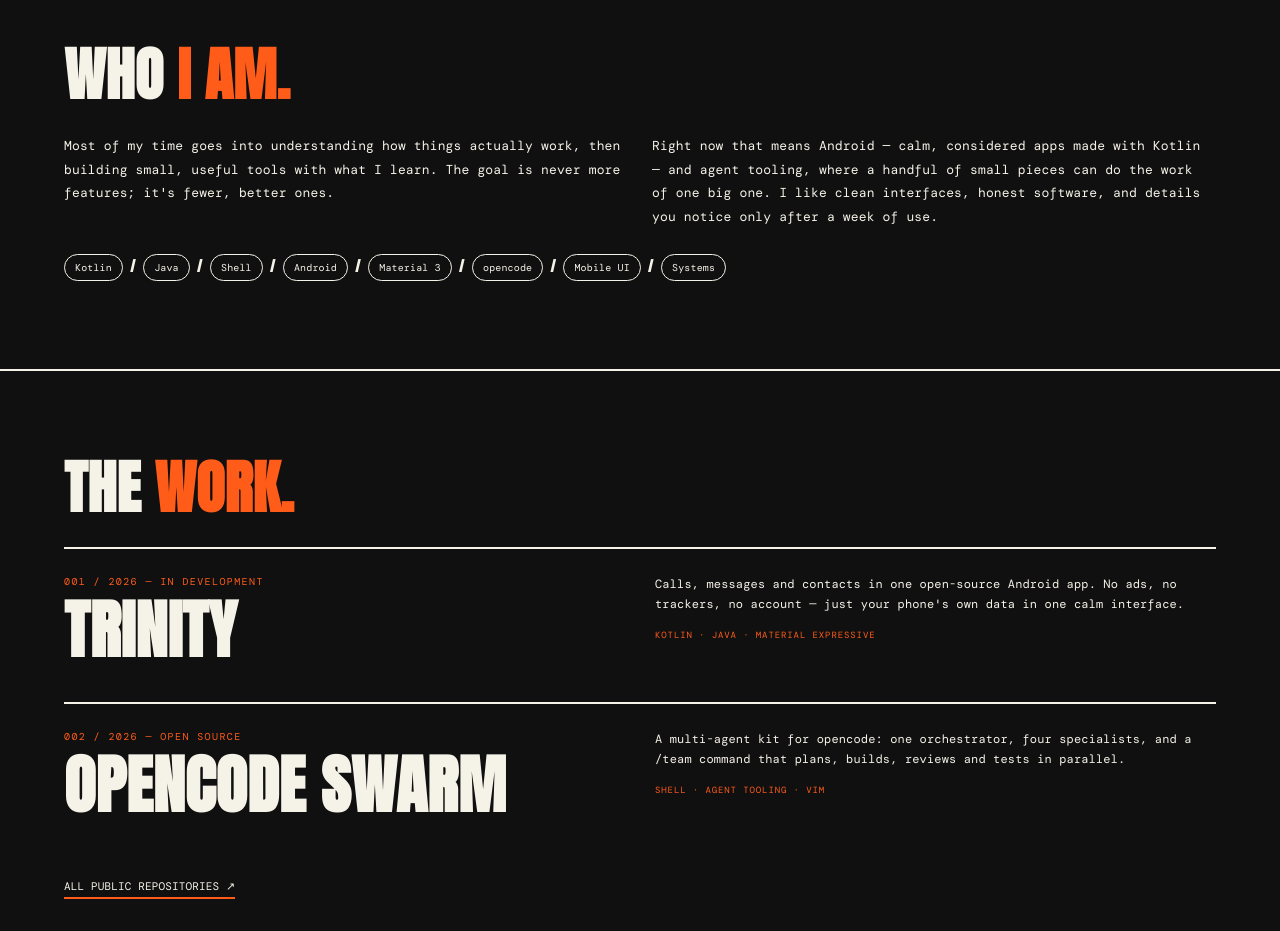
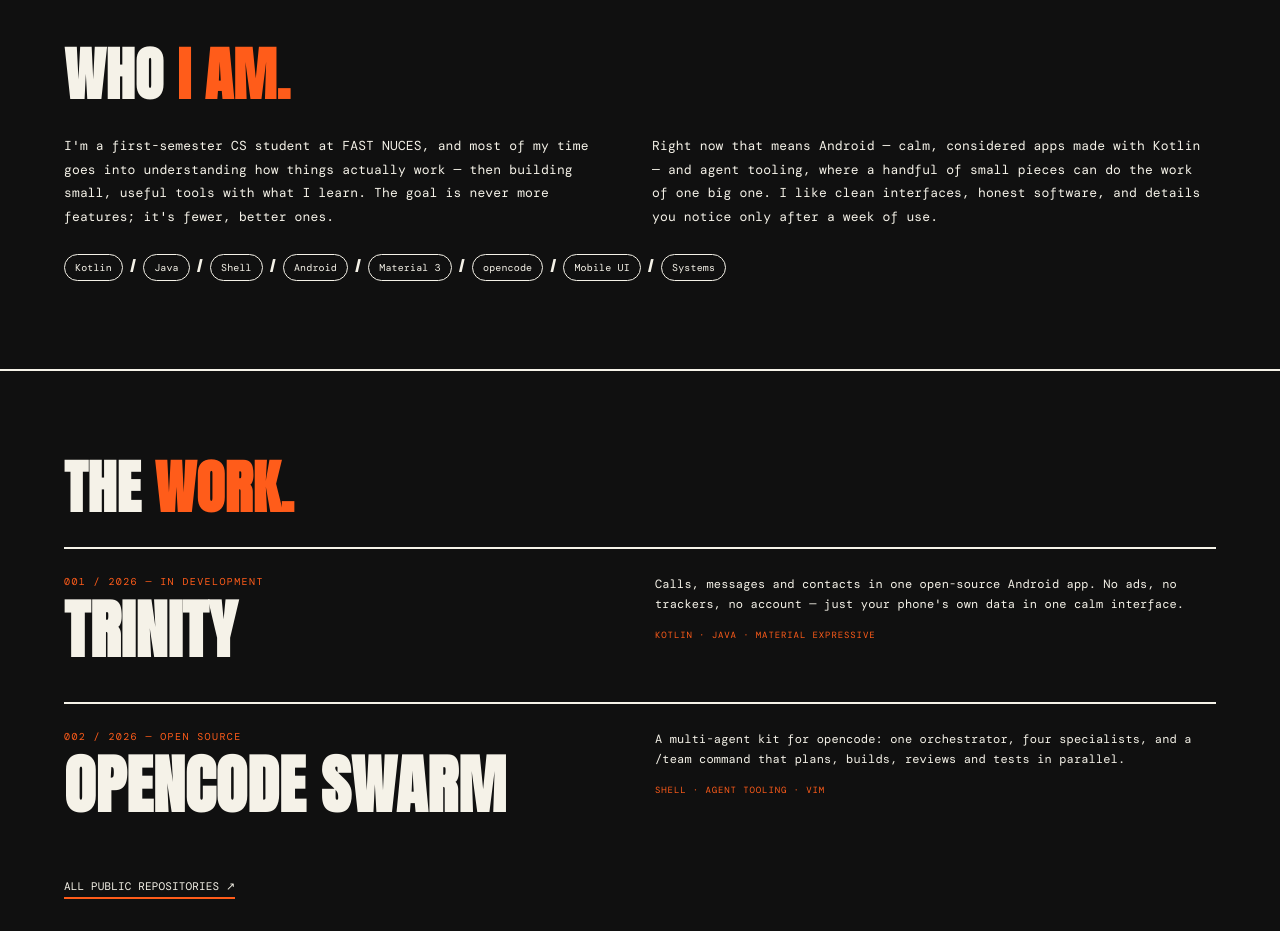
Before and after one commit to sarimmohib/sarimmohib.github.io, a plain HTML site: page index.html in a window 1280 px wide. Shown: the part 940-1871 px from the top of the page. Drawn offline with nearby package versions, Linux system fonts and the light colour scheme.

Commit message:
Add first-semester FAST NUCES detail to About

```diff
--- a/index.html
+++ b/index.html
@@ -84,7 +84,7 @@ footer{padding:24px 0;font-family:'DM Mono',monospace;font-size:10px;text-transf
 </div>
 </div></div></section>
 <section class="sec" id="about"><div class="wrap"><h2 class="sec-h rv">Who <em>I am.</em></h2>
-<div class="about-g"><p class="rv">Most of my time goes into understanding how things actually work, then building small, useful tools with what I learn. The goal is never more features; it's fewer, better ones.</p><p class="rv">Right now that means Android — calm, considered apps made with Kotlin — and agent tooling, where a handful of small pieces can do the work of one big one. I like clean interfaces, honest software, and details you notice only after a week of use.</p></div><div class="tags rv"><span class="skill">Kotlin</span> / <span class="skill">Java</span> / <span class="skill">Shell</span> / <span class="skill">Android</span> / <span class="skill">Material 3</span> / <span class="skill">opencode</span> / <span class="skill">Mobile UI</span> / <span class="skill">Systems</span></div></div></section>
+<div class="about-g"><p class="rv">I'm a first-semester CS student at FAST NUCES, and most of my time goes into understanding how things actually work — then building small, useful tools with what I learn. The goal is never more features; it's fewer, better ones.</p><p class="rv">Right now that means Android — calm, considered apps made with Kotlin — and agent tooling, where a handful of small pieces can do the work of one big one. I like clean interfaces, honest software, and details you notice only after a week of use.</p></div><div class="tags rv"><span class="skill">Kotlin</span> / <span class="skill">Java</span> / <span class="skill">Shell</span> / <span class="skill">Android</span> / <span class="skill">Material 3</span> / <span class="skill">opencode</span> / <span class="skill">Mobile UI</span> / <span class="skill">Systems</span></div></div></section>
 <section class="sec" id="work"><div class="wrap"><h2 class="sec-h rv">The <em>work.</em></h2>
 <a class="proj rv" href=https://github.com/sarimmohib/trinity target="_blank" rel="noopener"><div><div class="pno">001 / 2026 — IN DEVELOPMENT</div><h3 class="pname">Trinity</h3></div><div><p class="pdesc">Calls, messages and contacts in one open-source Android app. No ads, no trackers, no account — just your phone's own data in one calm interface.</p><div class="pstack">KOTLIN · JAVA · MATERIAL EXPRESSIVE</div></div></a>
 <a class="proj rv" href=https://github.com/sarimmohib/opencode-swarm-integration target="_blank" rel="noopener"><div><div class="pno">002 / 2026 — OPEN SOURCE</div><h3 class="pname">opencode Swarm</h3></div><div><p class="pdesc">A multi-agent kit for opencode: one orchestrator, four specialists, and a /team command that plans, builds, reviews and tests in parallel.</p><div class="pstack">SHELL · AGENT TOOLING · VIM</div></div></a>
```
